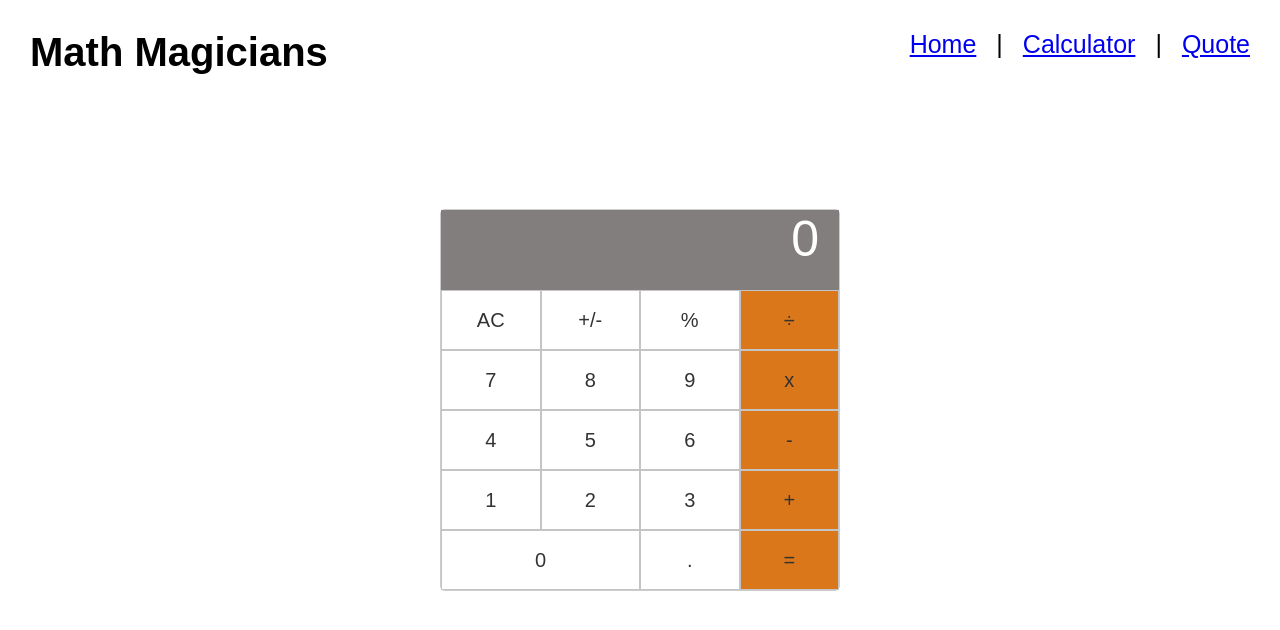
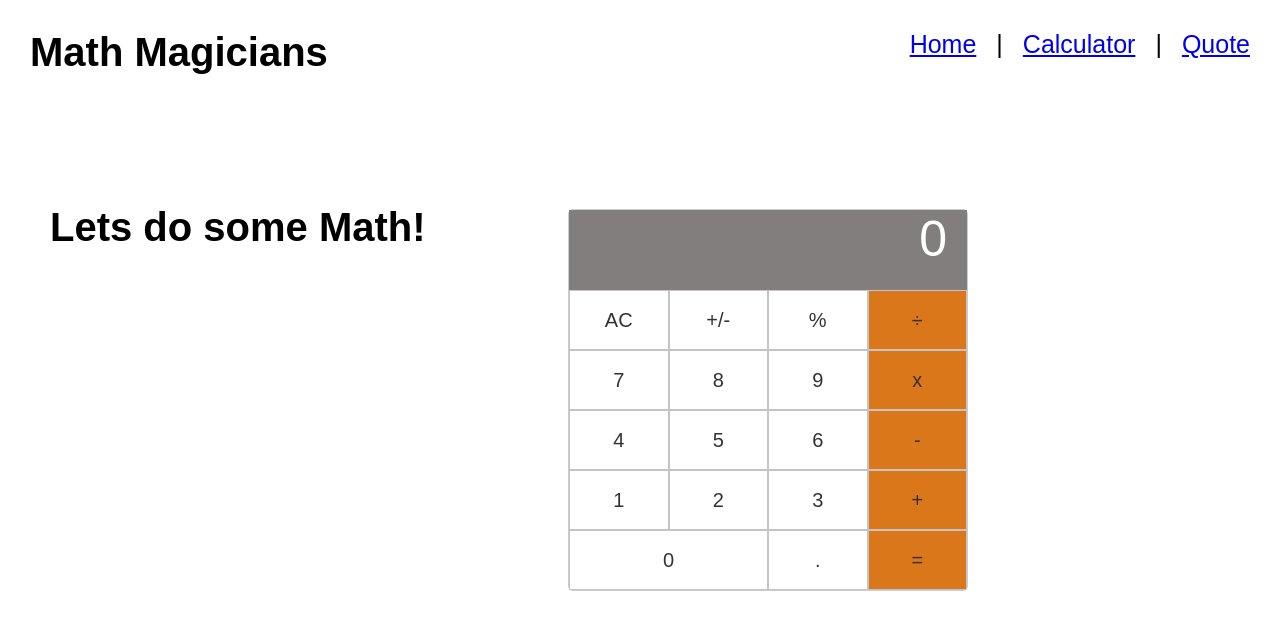
Before and after one commit to keebot-png/math-magicians-1, a React (Create React App) app: page /calculator in a window 1280 px wide. Shown: the top 630 px of the page. Built offline with nearby package versions, Linux system fonts and the light colour scheme.

Commit message:
Correct design to match wireframe

```diff
--- a/src/components/calculatorPage/calculator.css
+++ b/src/components/calculatorPage/calculator.css
@@ -9,6 +9,11 @@ html {
   margin: 0;
   padding: 0;
   box-sizing: inherit;
+}
+
+.container {
+  float: left;
+  margin-left: 50px;
 }
 
 .text {
@@ -24,7 +29,7 @@ html {
   border-radius: 5px;
   position: absolute;
   top: 50%;
-  left: 50%;
+  left: 60%;
   transform: translate(-50%, -50%);
   width: 400px;
 }
```
